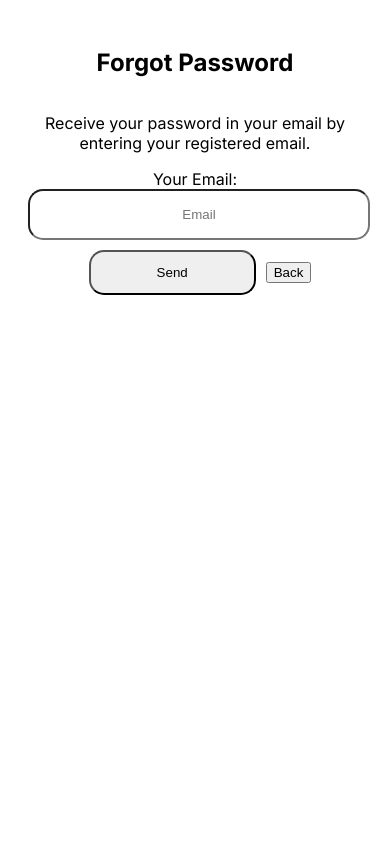
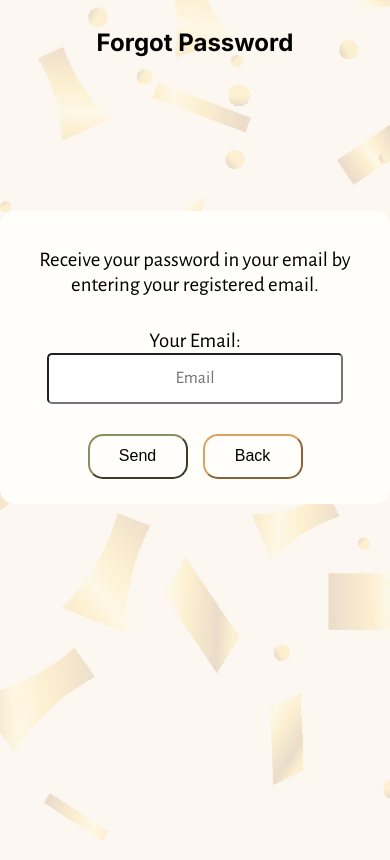
Before and after one commit to nanidam/degree-project-rendezevite, a Next.js app: page /forgot-password in a window 390 px wide. Built offline with nearby package versions, Linux system fonts and the light colour scheme.

Commit message:
:art: mobile and desktop version

```diff
--- a/app/forgot-password/style.scss
+++ b/app/forgot-password/style.scss
@@ -1,29 +1,88 @@
+@import "../globals.scss";
+@import "../../utils/constants.scss";
+@import "../../utils/keyframes.scss";
+
 .forgot-password-container {
   display: flex;
   flex-direction: column;
   align-items: center;
+  height: 100vh;
+
+  .forgot-password-header {
     text-align: center;
-  padding: 20px;
+  }
+
+  .forgot-password-wrapper {
+    display: flex;
+    flex-direction: column;
+    align-items: center;
+    justify-content: center;
+    text-align: center;
+    max-width: 600px;
+    padding: 15px;
+    border-radius: 15px;
+    background-color: $white;
+    position: absolute;
+    top: 25%;
+
+    .forgot-password-text {
+      font-family: "Alegreya";
+      font-size: 1.3rem;
+    }
 
     .forgot-password-form {
+      font-family: "Alegreya";
+      font-size: 1.3rem;
+      display: flex;
+      flex-direction: column;
+      align-items: center;
+      width: 100%;
+      padding: 10px;
+
       .forgot-input {
-      width: 100%;
+        width: 80%;
         height: 45px;
         text-align: center;
+        border-radius: 5px;
+        font-family: "Alegreya";
+        font-size: 1.1rem;
+      }
+
+      .forgot-return-btn {
+        display: flex;
+        gap: 15px;
+        margin-top: 30px;
+
+        .reset-password-btn,
+        .return-btn {
+          align-self: center;
           border-radius: 15px;
+          height: 45px;
+          width: 100px;
+          background-color: transparent;
+          font-size: 1rem;
+          transition: ease-in-out 0.3s;
+          cursor: pointer;
         }
 
         .reset-password-btn {
-      height: 45px;
-      width: 50%;
-      margin: 10px;
-      border-radius: 15px;
-      transition: ease-in-out 0.3s;
-      cursor: pointer;
+          border-color: $olive-green;
 
           &:hover {
-        background: grey;
+            background-color: $olive-green;
+            color: $white;
+          }
+        }
+
+        .return-btn {
+          border-color: $tan;
+
+          &:hover {
+            background-color: $tan;
+            color: $white;
           }
         }
       }
     }
+  }
+}
```
Lines whose indentation alone changed are shown as unchanged.
